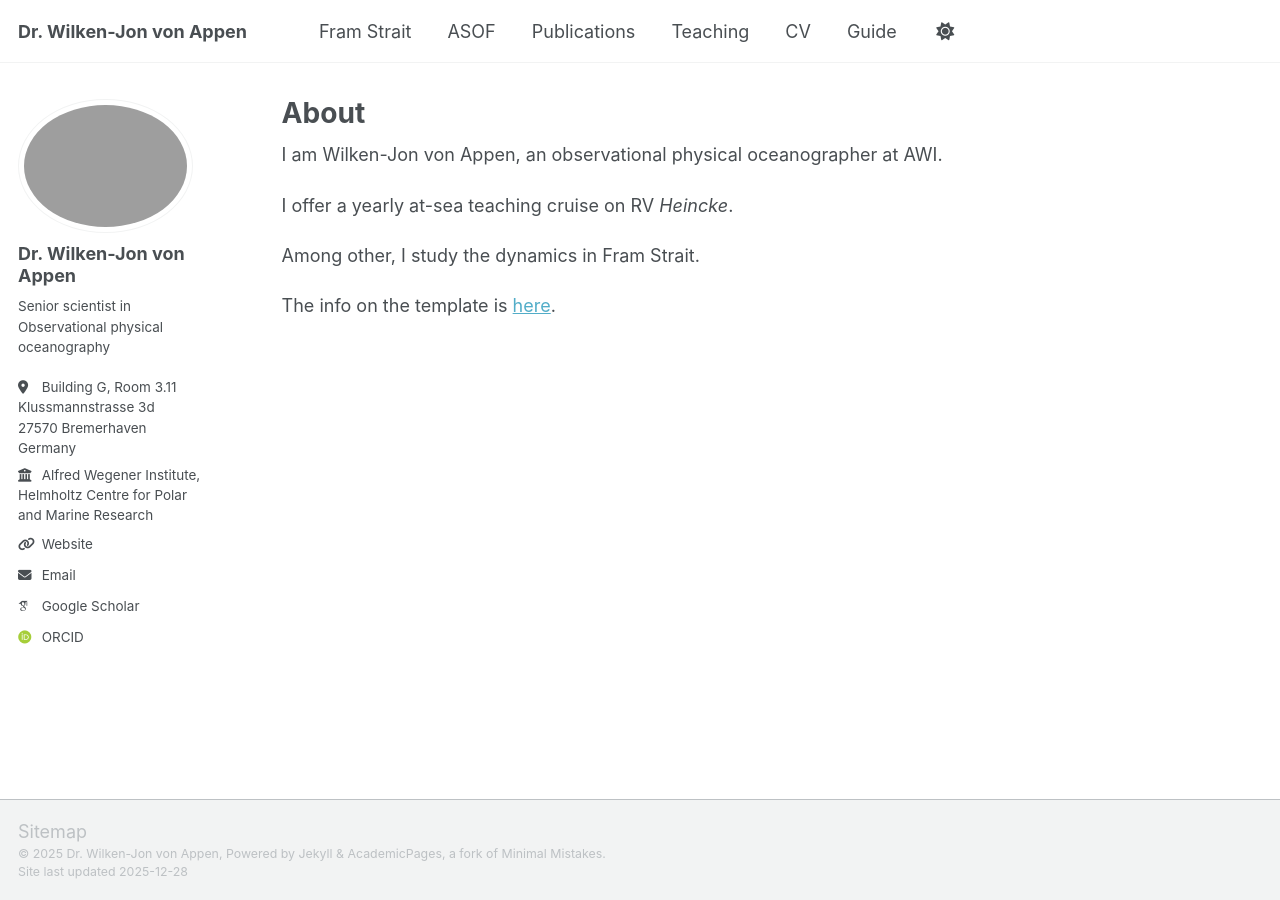
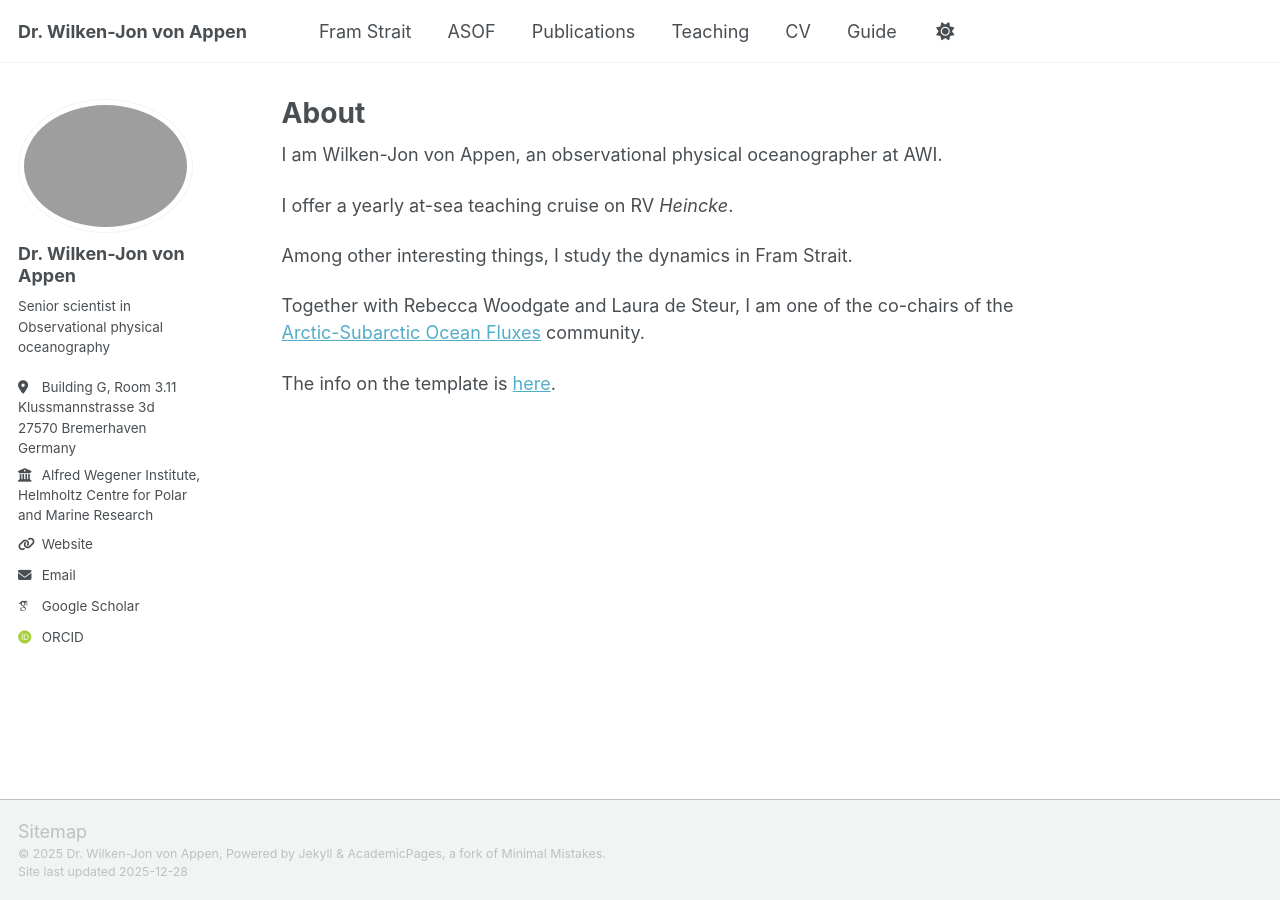
Before and after one commit to wjvappen/wjvappen, a Jekyll site: the page built from _pages/about.md, in a window 1280 px wide. Built offline with Jekyll 4.4.1, drawn with Linux system fonts in a browser that asks for light colours; some web fonts are replaced; a script bundle is joined from its source files by our own code; library files that are not in the unit come from our copies.

Commit message:
Update about.md

```diff
--- a/_pages/about.md
+++ b/_pages/about.md
@@ -11,6 +11,8 @@ I am Wilken-Jon von Appen, an observational physical oceanographer at AWI.
 
 I offer a yearly at-sea teaching cruise on RV _Heincke_.
 
-Among other, I study the dynamics in Fram Strait.
+Among other interesting things, I study the dynamics in Fram Strait.
+
+Together with Rebecca Woodgate and Laura de Steur, I am one of the co-chairs of the [Arctic-Subarctic Ocean Fluxes](https://asof.awi.de/) community.
 
 The info on the template is [here](https://academicpages.github.io/).
```
